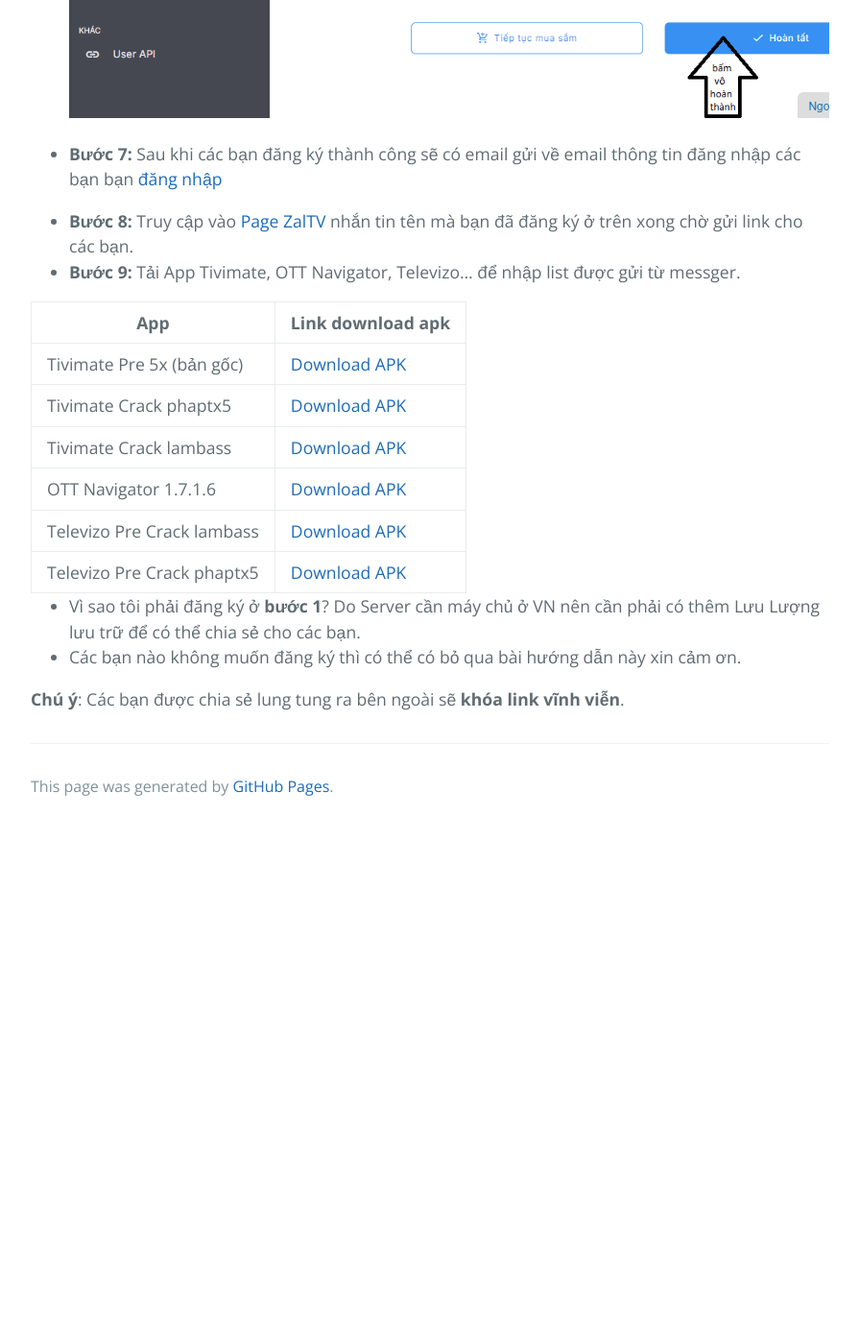
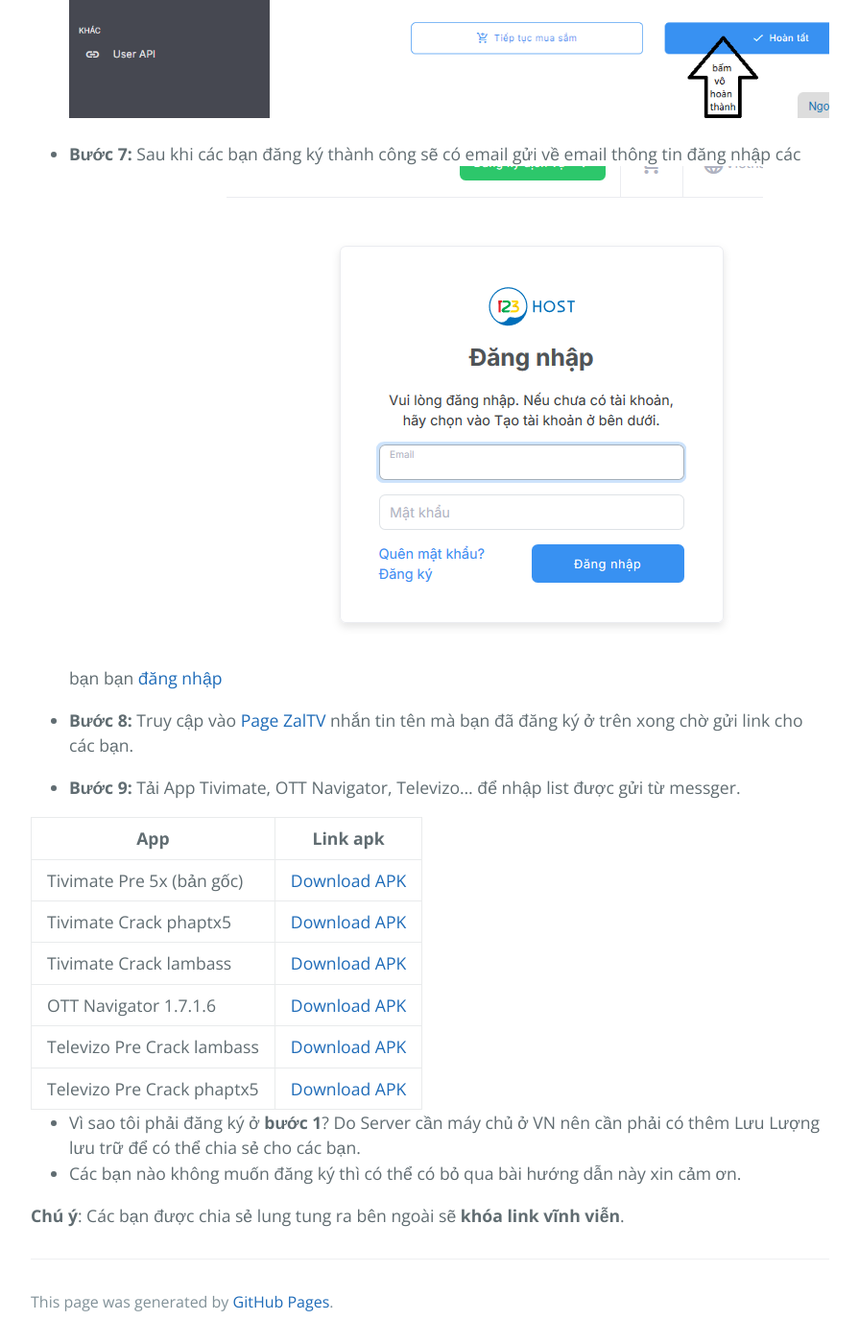
Before and after one commit to huuvinhtv/zaltv, a Jekyll site: the page built from huongdan.md, in a window 1280 px wide and 1400 px high, scrolled down 3054 px. Shown: the whole window at 96% size, without its empty margins (192-1087 px from the left). Built offline with Jekyll 4.4.1, drawn with Linux system fonts in a browser that asks for light colours; our own code applies the rules of GitHub Pages for plain Markdown files; before the commit the page ends 3917 px from its top, so only the background shows below that.

Commit message:
Update huongdan.md

```diff
--- a/huongdan.md
+++ b/huongdan.md
@@ -20,11 +20,13 @@ Những điều bạn cần biết để có thể xem link iptv được chia s
 ![buoc1-5](assets/img/buoc1-5.png)
 
 - **Bước 7:** Sau khi các bạn đăng ký thành công sẽ có email gửi về email thông tin đăng nhập các bạn bạn [đăng nhập](https://client.123host.vn/?/clientarea/)
+![buoc1-6](assets/img/buoc1-6.png)
 
 - **Bước 8:** Truy cập vào [Page ZalTV](https://www.facebook.com/zaltv.gq) nhắn tin tên mà bạn đã đăng ký ở trên xong chờ gửi link cho các bạn.
+
 - **Bước 9:** Tải App Tivimate, OTT Navigator, Televizo... để nhập list được gửi từ messger.
 
-| App            | Link download apk|
+| App            | Link apk|
 |--------------------|--------------------------------------------------|
 | Tivimate Pre 5x (bản gốc)    | [Download APK](https://files.tivimate.com/tivimate.apk)|
 | Tivimate Crack phaptx5   | [Download APK](https://www.mediafire.com/folder/nkult5ncvdbke/Tivimate)|
```
